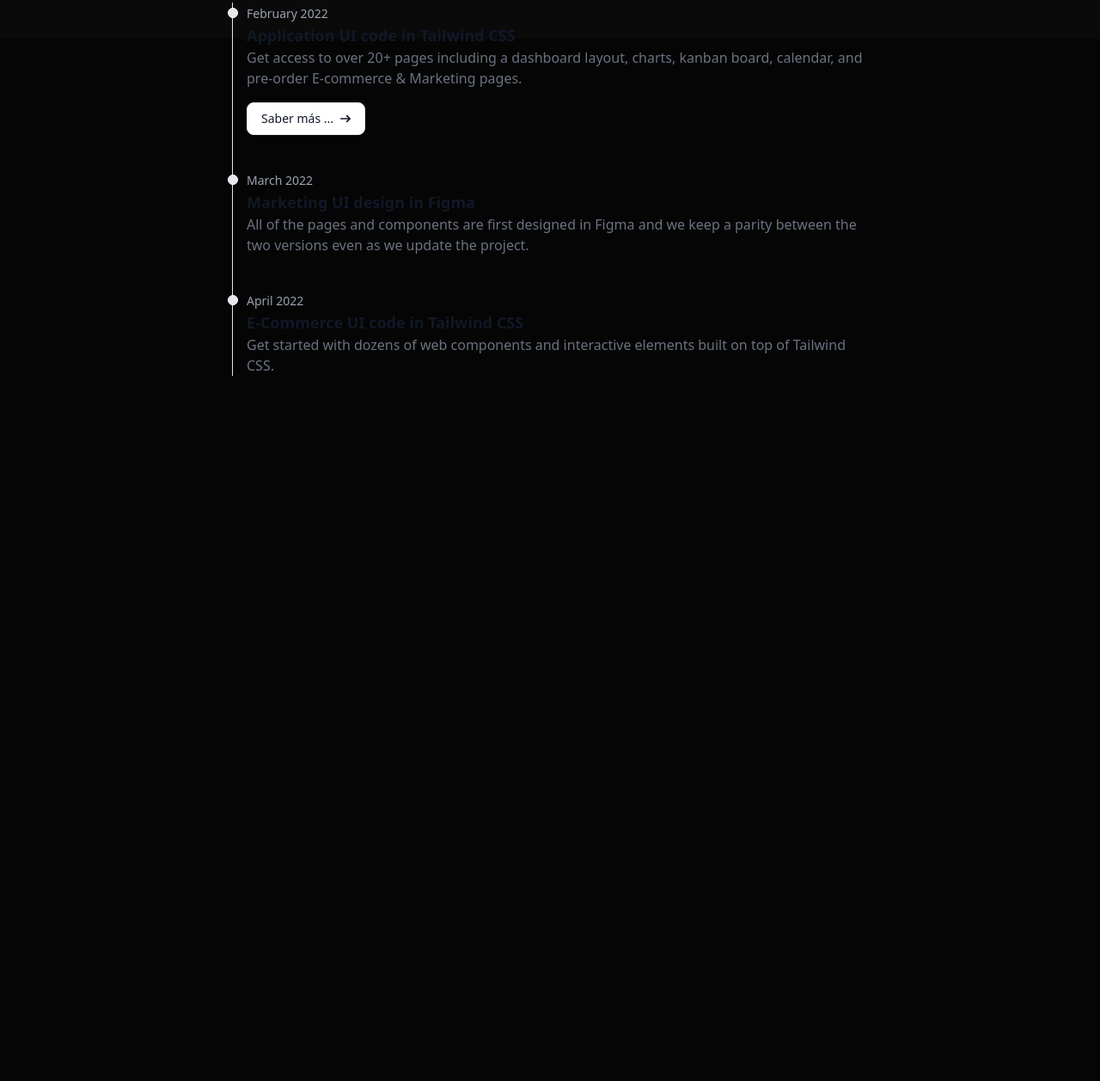
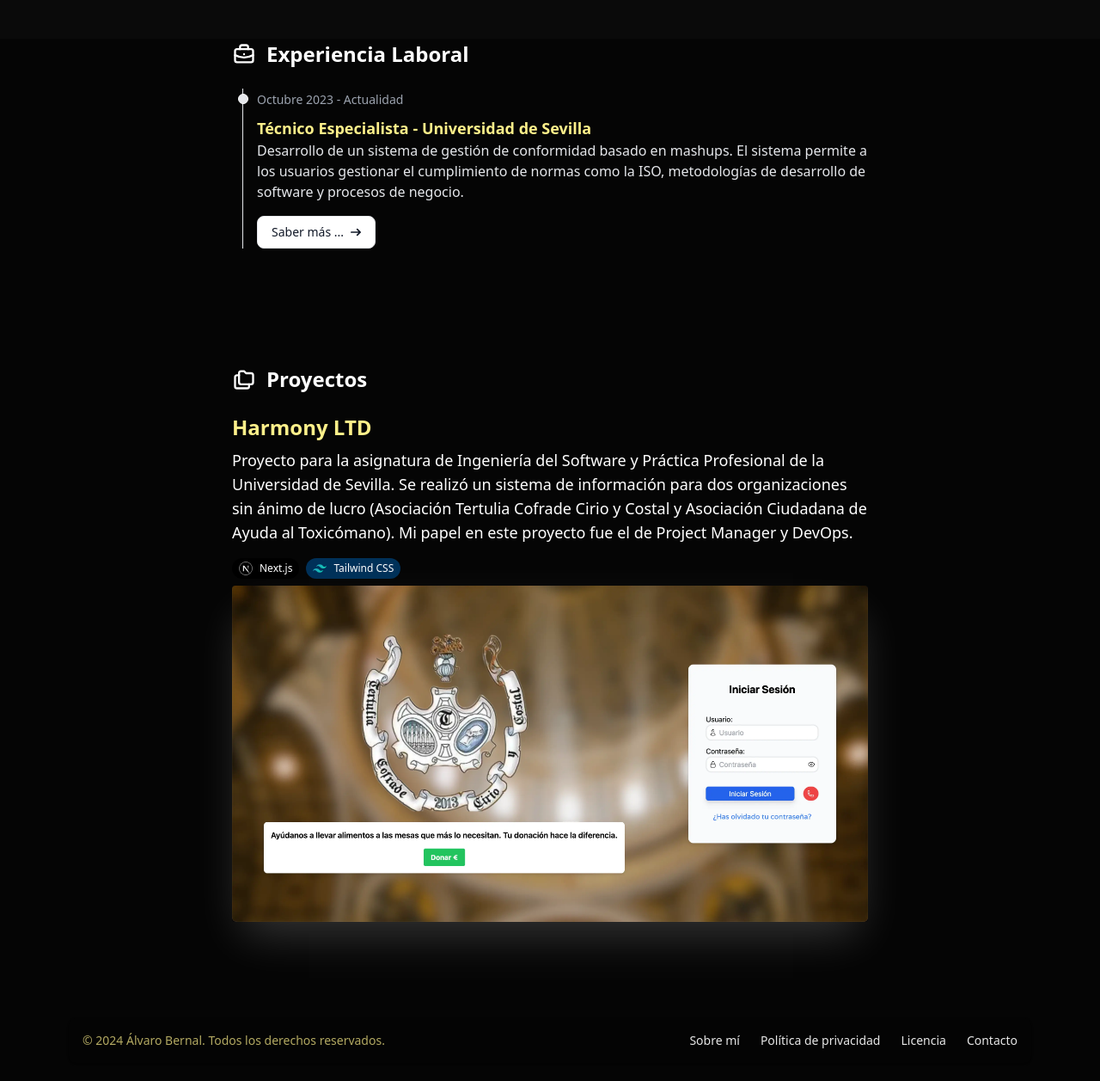
Before and after one commit to alvarobernal2412/alvarobernal2412, an Astro site: page / in a window 1280 px wide. Shown: the part 755-2012 px from the top of the page at 86% size. Before the commit the page ends 1232 px from the top, so only its background shows below. Built offline with nearby package versions, Linux system fonts and the light colour scheme; Astro itself is replaced by a stand-in of ours.

Commit message:
feat: Add info to the initial structure

```diff
--- a/src/components/Badge.astro
+++ b/src/components/Badge.astro
@@ -1,4 +1,4 @@
 <span
-  class="bg-blue-100 text-blue-100 text-xs font-medium me-2 px-2.5 py-0.5 rounded dark:bg-blue-900 dark:text-blue-300 text-black"
+  class="bg-blue-100 text-xs font-medium me-2 px-2.5 py-0.5 rounded dark:bg-blue-900 dark:text-blue-300 text-black"
   ><slot /></span
 >
--- a/src/components/Experience.astro
+++ b/src/components/Experience.astro
@@ -3,28 +3,16 @@
 
 const EXPERIENCE = [
   {
-    date: "February 2022",
-    title: "Application UI code in Tailwind CSS",
+    date: "Octubre 2023 - Actualidad",
+    title: "Técnico Especialista - Universidad de Sevilla",
     description:
-      "Get access to over 20+ pages including a dashboard layout, charts, kanban board, calendar, and pre-order E-commerce & Marketing pages.",
-    link: "#",
-  },
-  {
-    date: "March 2022",
-    title: "Marketing UI design in Figma",
-    description:
-      "All of the pages and components are first designed in Figma and we keep a parity between the two versions even as we update the project.",
-  },
-  {
-    date: "April 2022",
-    title: "E-Commerce UI code in Tailwind CSS",
-    description:
-      "Get started with dozens of web components and interactive elements built on top of Tailwind CSS.",
+      "Desarrollo de un sistema de gestión de conformidad basado en mashups. El sistema permite a los usuarios gestionar el cumplimiento de normas como la ISO, metodologías de desarrollo de software y procesos de negocio.",
+    link: "https://status-landing-page.vercel.app",
   },
 ];
 ---
 
-<ol class="relative border-s border-gray-200 dark:border-gray-700">
+<ol class="relative border-s border-gray-200 ml-3">
   {
     EXPERIENCE.map((experience) => (
       <li class="mb-10 ms-4">
--- a/src/components/ExperienceItem.astro
+++ b/src/components/ExperienceItem.astro
@@ -16,10 +16,10 @@
   class="mb-1 text-sm font-normal leading-none text-gray-400 dark:text-gray-500"
   >{date}</time
 >
-<h3 class="text-lg font-semibold text-gray-900 dark:text-white">
+<h3 class="text-lg font-semibold text-yellow-200 mt-2">
   {title}
 </h3>
-<p class="mb-4 text-base font-normal text-gray-500 dark:text-gray-400">
+<p class="mb-4 text-base font-normal text-gray-200 text-pretty">
   {description}
 </p>
 {
--- /dev/null
+++ b/src/components/Footer.astro
@@ -0,0 +1,31 @@
+<footer
+  class="rounded-lg shadow m-4 bg-black/20 blackdrop-blur-lg w-full xl:w-[1120px] mx-auto mb-10"
+>
+  <div
+    class="w-full mx-auto max-w-screen-xl p-4 md:flex md:items-center md:justify-between"
+  >
+    <span class="text-sm text-yellow-200/70 sm:text-center"
+      >© 2024 <a href="https://flowbite.com/" class="hover:underline"
+        >Álvaro Bernal</a
+      >. Todos los derechos reservados.</span
+    >
+    <ul
+      class="flex flex-wrap items-center mt-3 text-sm font-medium text-white/90 sm:mt-0"
+    >
+      <li>
+        <a href="#" class="hover:underline me-4 md:me-6">Sobre mí</a>
+      </li>
+      <li>
+        <a href="#" class="hover:underline me-4 md:me-6"
+          >Política de privacidad</a
+        >
+      </li>
+      <li>
+        <a href="#" class="hover:underline me-4 md:me-6">Licencia</a>
+      </li>
+      <li>
+        <a href="#" class="hover:underline">Contacto</a>
+      </li>
+    </ul>
+  </div>
+</footer>
--- a/src/components/Header.astro
+++ b/src/components/Header.astro
@@ -1,4 +1,6 @@
-<header class="flex justify-center items-center py-5 w-[1120px] mx-auto">
+<header
+  class="flex justify-center items-center py-5 w-full xl:w-[1120px] mx-auto"
+>
   <nav class="flex flex-row gap-x-10 text-white opacity-80">
     <a href="#top">Inicio</a>
     <a href="#experiencia">Experiencia</a>
--- /dev/null
+++ b/src/components/Projects.astro
@@ -0,0 +1,53 @@
+---
+import Next from "./icons/Next.astro";
+import Tailwind from "./icons/Tailwind.astro";
+const TAGS = {
+  NEXT: {
+    name: "Next.js",
+    class: "bg-black text-white",
+    icon: Next,
+  },
+  TAILWIND: {
+    name: "Tailwind CSS",
+    class: "bg-[#003159] text-white",
+    icon: Tailwind,
+  },
+};
+const PROJECTS = [
+  {
+    title: "Harmony LTD",
+    description:
+      "Proyecto para la asignatura de Ingeniería del Software y Práctica Profesional de la Universidad de Sevilla. Se realizó un sistema de información para dos organizaciones sin ánimo de lucro (Asociación Tertulia Cofrade Cirio y Costal y Asociación Ciudadana de Ayuda al Toxicómano). Mi papel en este proyecto fue el de Project Manager y DevOps.",
+    link: "https://htld-doc.vercel.app",
+    image: "/projects/ispp.webp",
+    tags: [TAGS.NEXT, TAGS.TAILWIND],
+    github: "#",
+  },
+];
+---
+
+{
+  PROJECTS.map(({ title, description, tags, image }) => (
+    <article>
+      <h3 class="text-2xl font-semibold text-yellow-200 mb-2">{title}</h3>
+      <p class="text-lg mb-4 text-pretty">{description}</p>
+      <ul class="flex gap-x-2 flex-row mb-2">
+        {tags.map((tag) => (
+          <li>
+            <span
+              class={`flex gap-x-2 rounded-full text-xs ${tag.class} py-1 px-2`}
+            >
+              <tag.icon class="size-4" />
+              {tag.name}
+            </span>
+          </li>
+        ))}
+      </ul>
+      <img
+        class="rounded shadow-2xl shadow-white/20"
+        src={image}
+        alt={`Captura de pantalla del proyecto ${image}`}
+      />
+    </article>
+  ))
+}
--- a/src/components/SectionContainer.astro
+++ b/src/components/SectionContainer.astro
@@ -1,3 +1,7 @@
-<section class={`w-full lg:w-[740px] mx-auto ${Astro.props.class}`}>
+---
+const { class: className, id } = Astro.props;
+---
+
+<section class={`${className} w-full lg:w-[740px] mx-auto pb-24`} id={id}>
   <slot />
 </section>
--- a/src/components/Social.astro
+++ b/src/components/Social.astro
@@ -1,5 +1,5 @@
 <a
-  class="rounded-full border border-white/10 flex justify-center items-center gap-x-2 py-2 px-4 bg-white/5 hover:scale-110 hover:bg-white/10 transition"
+  class="rounded-full border border-white/10 flex justify-center items-center gap-x-2 py-1 px-2 md:py-2 md:px-4 bg-white/5 hover:scale-110 hover:bg-white/10 transition text-xs md:text-base"
   {...Astro.props}
   target="_blank"
   rel="noopener noreferrer"
--- /dev/null
+++ b/src/components/icons/Next.astro
@@ -0,0 +1,57 @@
+<svg
+  class={Astro.props.class}
+  width="180"
+  height="180"
+  viewBox="0 0 180 180"
+  fill="none"
+  xmlns="http://www.w3.org/2000/svg"
+>
+  <mask
+    id="mask0_408_139"
+    style="mask-type:alpha"
+    maskUnits="userSpaceOnUse"
+    x="0"
+    y="0"
+    width="180"
+    height="180"
+  >
+    <circle cx="90" cy="90" r="90" fill="black"></circle>
+  </mask>
+  <g mask="url(#mask0_408_139)">
+    <circle cx="90" cy="90" r="87" fill="black" stroke="white" stroke-width="6"
+    ></circle>
+    <path
+      d="M149.508 157.52L69.142 54H54V125.97H66.1136V69.3836L139.999 164.845C143.333 162.614 146.509 160.165 149.508 157.52Z"
+      fill="url(#paint0_linear_408_139)"></path>
+    <rect
+      x="115"
+      y="54"
+      width="12"
+      height="72"
+      fill="url(#paint1_linear_408_139)"></rect>
+  </g>
+  <defs>
+    <linearGradient
+      id="paint0_linear_408_139"
+      x1="109"
+      y1="116.5"
+      x2="144.5"
+      y2="160.5"
+      gradientUnits="userSpaceOnUse"
+    >
+      <stop stop-color="white"></stop>
+      <stop offset="1" stop-color="white" stop-opacity="0"></stop>
+    </linearGradient>
+    <linearGradient
+      id="paint1_linear_408_139"
+      x1="121"
+      y1="54"
+      x2="120.799"
+      y2="106.875"
+      gradientUnits="userSpaceOnUse"
+    >
+      <stop stop-color="white"></stop>
+      <stop offset="1" stop-color="white" stop-opacity="0"></stop>
+    </linearGradient>
+  </defs>
+</svg>
--- /dev/null
+++ b/src/components/icons/Projects.astro
@@ -0,0 +1,17 @@
+<svg
+  class={Astro.props.class}
+  xmlns="http://www.w3.org/2000/svg"
+  width="24"
+  height="24"
+  viewBox="0 0 24 24"
+  fill="none"
+  stroke="currentColor"
+  stroke-width="2"
+  stroke-linecap="round"
+  stroke-linejoin="round"
+  ><path stroke="none" d="M0 0h24v24H0z" fill="none"></path><path
+    d="M9 4h3l2 2h5a2 2 0 0 1 2 2v7a2 2 0 0 1 -2 2h-10a2 2 0 0 1 -2 -2v-9a2 2 0 0 1 2 -2"
+  ></path><path
+    d="M17 17v2a2 2 0 0 1 -2 2h-10a2 2 0 0 1 -2 -2v-9a2 2 0 0 1 2 -2h2"
+  ></path></svg
+>
--- /dev/null
+++ b/src/components/icons/Tailwind.astro
@@ -0,0 +1,18 @@
+<svg
+  class={Astro.props.class}
+  viewBox="0 0 256 154"
+  width="256"
+  height="154"
+  xmlns="http://www.w3.org/2000/svg"
+  preserveAspectRatio="xMidYMid"
+>
+  <defs
+    ><linearGradient x1="-2.778%" y1="32%" x2="100%" y2="67.556%" id="gradient">
+      <stop stop-color="#2298BD" offset="0%"></stop>
+      <stop stop-color="#0ED7B5" offset="100%"></stop>
+    </linearGradient></defs
+  >
+  <path
+    d="M128 0C93.867 0 72.533 17.067 64 51.2 76.8 34.133 91.733 27.733 108.8 32c9.737 2.434 16.697 9.499 24.401 17.318C145.751 62.057 160.275 76.8 192 76.8c34.133 0 55.467-17.067 64-51.2-12.8 17.067-27.733 23.467-44.8 19.2-9.737-2.434-16.697-9.499-24.401-17.318C174.249 14.743 159.725 0 128 0ZM64 76.8C29.867 76.8 8.533 93.867 0 128c12.8-17.067 27.733-23.467 44.8-19.2 9.737 2.434 16.697 9.499 24.401 17.318C81.751 138.857 96.275 153.6 128 153.6c34.133 0 55.467-17.067 64-51.2-12.8 17.067-27.733 23.467-44.8 19.2-9.737-2.434-16.697-9.499-24.401-17.318C110.249 91.543 95.725 76.8 64 76.8Z"
+    fill="url(#gradient)"></path></svg
+>
--- a/src/layouts/Layout.astro
+++ b/src/layouts/Layout.astro
@@ -1,4 +1,5 @@
 ---
+import Footer from "../components/Footer.astro";
 import Header from "../components/Header.astro";
 import "@fontsource-variable/onest";
 interface Props {
@@ -26,6 +27,7 @@
     </div>
     <Header />
     <slot />
+    <Footer />
   </body>
 </html>
 <style is:global>
--- a/src/pages/index.astro
+++ b/src/pages/index.astro
@@ -8,6 +8,8 @@
 import Experience from "../components/Experience.astro";
 import SectionContainer from "../components/SectionContainer.astro";
 import Briefcase from "../components/icons/Briefcase.astro";
+import ProjectsIcon from "../components/icons/Projects.astro";
+import Projects from "../components/Projects.astro";
 
 const title =
   "Porfolio de Álvaro Bernal - Ingeniero Software y Desarrollador Web";
@@ -16,15 +18,17 @@
 ---
 
 <Layout title={title} , description={description}>
-  <main>
-    <SectionContainer class="py-44 pb-24">
+  <main class="px-6">
+    <SectionContainer class="py-44 pb-32">
       <img
         class="rounded-full size-16 mb-4"
         src="https://avatars.githubusercontent.com/u/80347035?v=4"
         alt="alvaro"
       />
-      <h1 class="text-white text-5xl font-bold flex flex-row gap-x-4 pb-10">
-        Hey, soy Álvaro <a
+      <h1
+        class="text-white text-3xl md:text-4xl lg:text-5xl font-bold flex flex-row gap-x-4 pb-6 lg:pb-10"
+      >
+        Bienvenido, soy Álvaro <a
           class="flex justify-center items-center"
           href="https://linkedin.com/in/álvaro-bernal-a463a0269"
           target="_blank"
@@ -33,36 +37,50 @@
           <Badge>Trabajando</Badge>
         </a>
       </h1>
-      <h2 class="text-2xl text-wrap">
-        <span>Lorem, ipsum dolor sit amet consectetur</span>
+      <h2 class="text-xl lg:text-2xl text-wrap max-w-[700px]">
+        <span
+          >Soy una persona trabajadora, proactiva y con ganas de aprender.</span
+        >
         <span class="text-yellow-200 opacity-80"
-          >adipisicing elit. Eius esse earum natus excepturi laboriosam
-        </span>id repellat atque iure quae, rerum officiis nam, odio qui rem
-        quis harum aliquam quia saepe? <span class="opacity-70"
-          >PEQUEÑA DESCRIPCIÓN AQUÍ.</span
+          >Me considero amable, organizado y capaz de conseguir cualquier cosa
+          que me proponga.
+        </span>Mis intereses actuales dentro del ámbito del software son<span
+          class="opacity-70"
+        >
+          la ingeniería cloud y la gestión de tecnologías y proyectos
+          informáticos, además, me gusta aprender idiomas y trabajar en equipo.</span
         >
       </h2>
-      <nav class="flex gap-x-2 mt-8">
+      <nav class="flex gap-4 mt-8 flex-wrap">
         <Social href="https://linkedin.com/in/álvaro-bernal-a463a0269">
-          <LinkedIn class="size-6" />
+          <LinkedIn class="size-4 md:size-6" />
           LinkedIn
         </Social>
         <Social href="https://github.com/alvarobernal2412">
-          <GitHub class="size-6" />
+          <GitHub class="size-4 md:size-6" />
           GitHub
         </Social>
         <Social href="mailto:alvarobc2412@gmail.com">
-          <Mail class="size-6" />
+          <Mail class="size-4 md:size-6" />
           Email
         </Social>
       </nav>
     </SectionContainer>
+
     <SectionContainer id="experiencia">
-      <h2 class="text-xl font-semibold mb-6 flex gap-x-3 items-center">
+      <h2 class="text-2xl font-semibold mb-6 flex gap-x-3 items-center">
         <Briefcase class="size-7" />
         Experiencia Laboral
       </h2>
       <Experience />
     </SectionContainer>
+
+    <SectionContainer id="proyectos">
+      <h2 class="text-2xl font-semibold mb-6 flex gap-x-3 items-center">
+        <ProjectsIcon class="size-7" />
+        Proyectos
+      </h2>
+      <Projects />
+    </SectionContainer>
   </main>
 </Layout>
```
Also changed, not shown: public/projects/ispp.webp (added).
